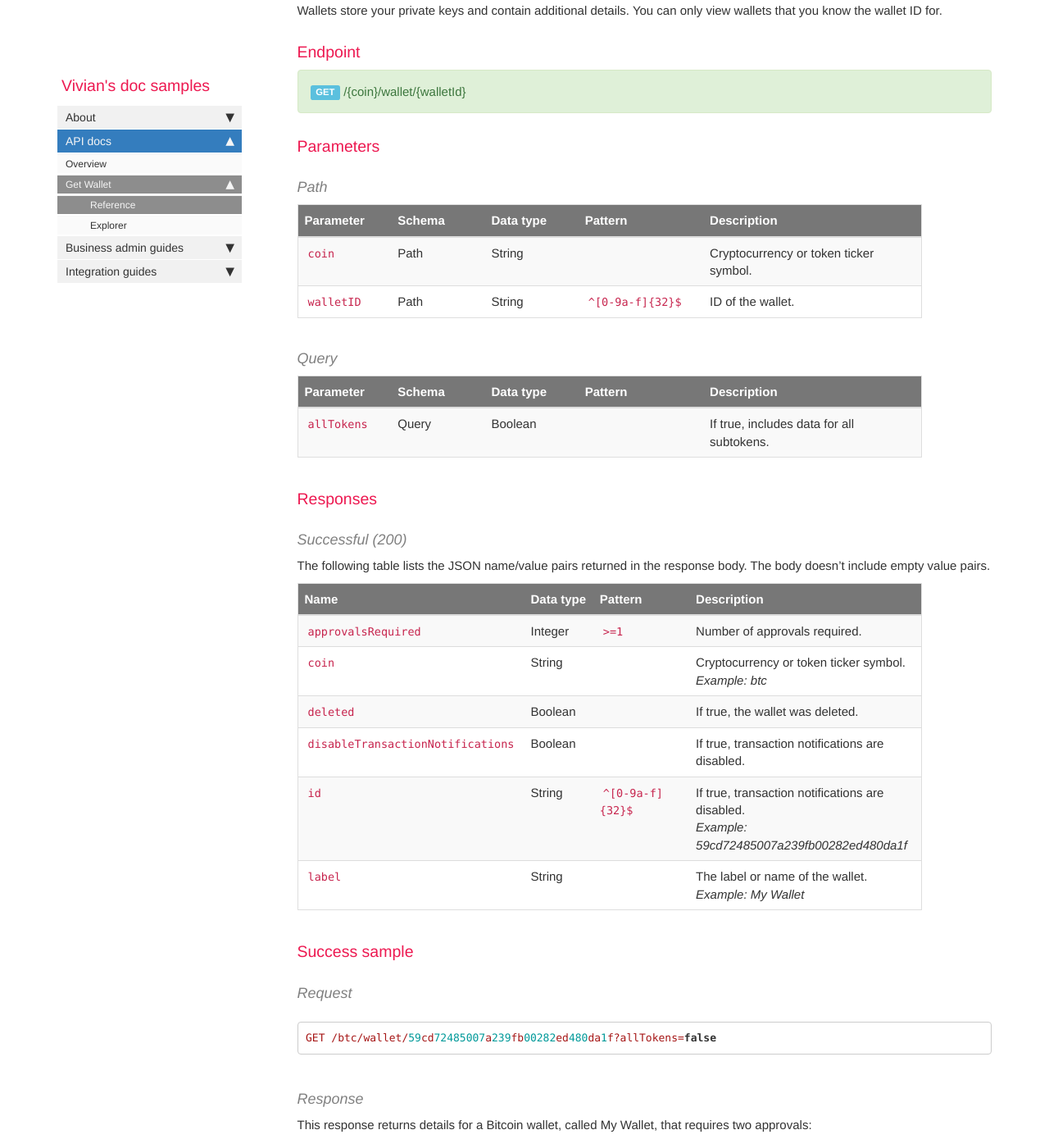
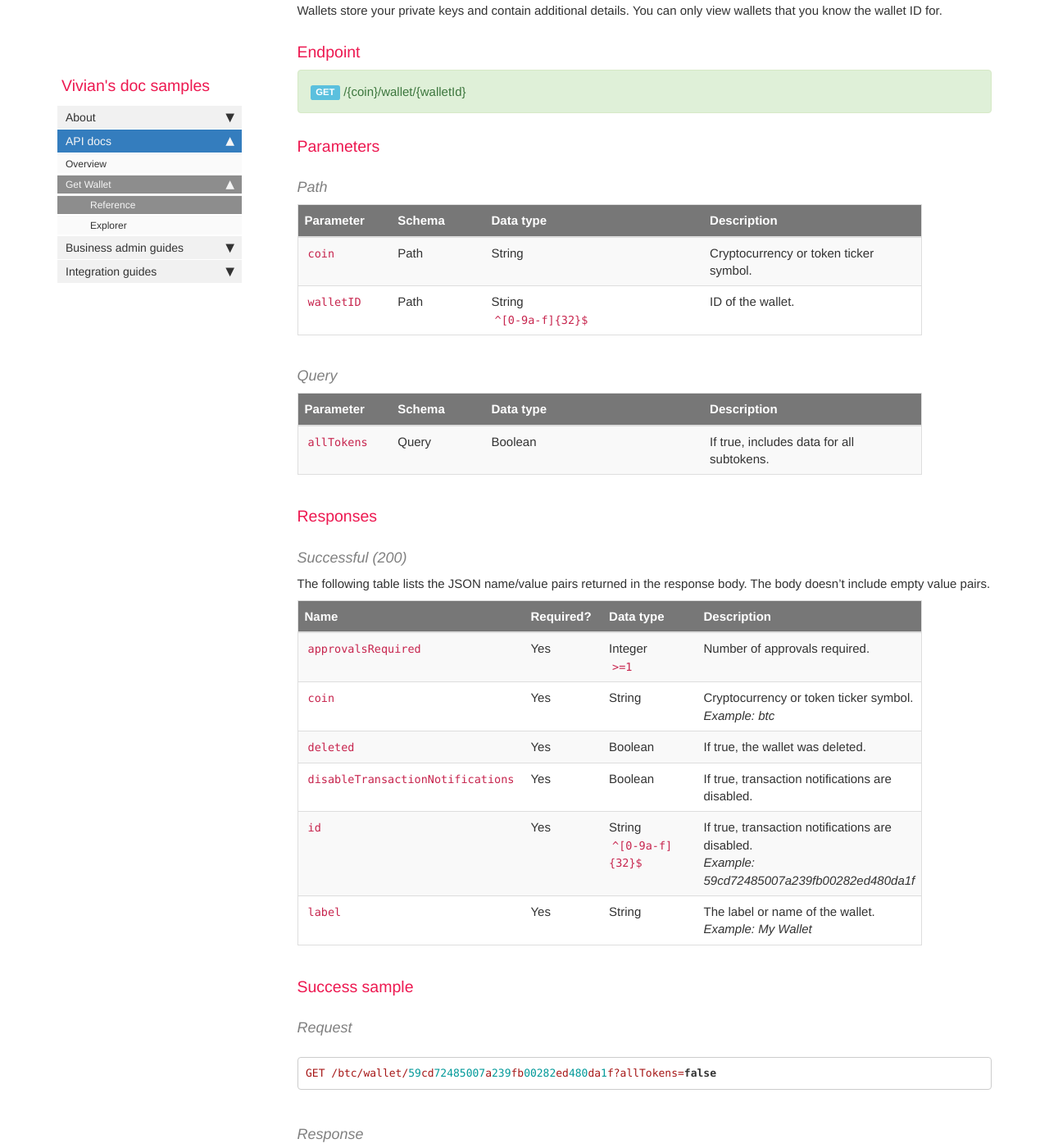
Before and after one commit to vvmc/vvmc.github.io, a Jekyll site: the page built from pages/docs/api/reference.md, in a window 1280 px wide and 1400 px high, scrolled down 518 px. Shown: the whole window at 82% size. Built offline with Jekyll 4.4.1, drawn with Linux system fonts in a browser that asks for light colours; comment, search, counter and statistics services are not loaded.

Commit message:
Reformatted tables.

```diff
--- a/pages/docs/api/reference.md
+++ b/pages/docs/api/reference.md
@@ -22,8 +22,7 @@ Wallets store your private keys and contain additional details. You can only vie
 <colgroup>
 <col width="15%" />
 <col width="15%" />
-<col width="15%" />
-<col width="20%" />
+<col width="35%" />
 <col width="70%" />
 </colgroup>
 <thead>
@@ -31,7 +30,6 @@ Wallets store your private keys and contain additional details. You can only vie
 <th>Parameter</th>
 <th>Schema</th>
 <th>Data type</th>
-<th>Pattern</th>
 <th>Description</th>
 </tr>
 </thead>
@@ -40,14 +38,12 @@ Wallets store your private keys and contain additional details. You can only vie
 <td><code>coin</code></td>
 <td>Path</td>
 <td>String</td>
-<td></td>
 <td>Cryptocurrency or token ticker symbol.</td>
 </tr>
 <tr>
 <td><code>walletID</code></td>
 <td>Path</td>
-<td>String</td>
-<td><code>^[0-9a-f]{32}$</code></td>
+<td>String<br><code>^[0-9a-f]{32}$</code></td>
 <td>ID of the wallet.</td>
 </tr>
 </tbody>
@@ -59,8 +55,7 @@ Wallets store your private keys and contain additional details. You can only vie
 <colgroup>
 <col width="15%" />
 <col width="15%" />
-<col width="15%" />
-<col width="20%" />
+<col width="35%" />
 <col width="70%" />
 </colgroup>
 <thead>
@@ -68,7 +63,6 @@ Wallets store your private keys and contain additional details. You can only vie
 <th>Parameter</th>
 <th>Schema</th>
 <th>Data type</th>
-<th>Pattern</th>
 <th>Description</th>
 </tr>
 </thead>
@@ -77,7 +71,6 @@ Wallets store your private keys and contain additional details. You can only vie
 <td><code>allTokens</code></td>
 <td>Query</td>
 <td>Boolean</td>
-<td></td>
 <td>If true, includes data for all subtokens.</td>
 </tr>
 </tbody>
@@ -92,52 +85,52 @@ The following table lists the JSON name/value pairs returned in the response bod
 <colgroup>
 <col width="15%" />
 <col width="15%" />
-<col width="30%" />
+<col width="35%" />
 <col width="70%" />
 </colgroup>
 <thead>
 <tr class="header">
 <th>Name</th>
+<th>Required?</th>
 <th>Data type</th>
-<th>Pattern</th>
 <th>Description</th>
 </tr>
 </thead>
 <tbody>
 <tr>
 <td><code>approvalsRequired</code></td>
-<td>Integer</td>
-<td><code>>=1</code></td>
+<td>Yes</td>
+<td>Integer<br><code>>=1</code></td>
 <td>Number of approvals required.</td>
 </tr>
 <tr>
 <td><code>coin</code></td>
+<td>Yes</td>
 <td>String</td>
-<td></td>
 <td>Cryptocurrency or token ticker symbol.<br><i>Example: btc</i></td>
 </tr>
 <tr>
 <td><code>deleted</code></td>
+<td>Yes</td>
 <td>Boolean</td>
-<td></td>
 <td>If true, the wallet was deleted.</td>
 </tr>
 <tr>
 <td><code>disableTransactionNotifications</code></td>
+<td>Yes</td>
 <td>Boolean</td>
-<td></td>
 <td>If true, transaction notifications are disabled.</td>
 </tr>
 <tr>
 <td><code>id</code></td>
-<td>String</td>
-<td><code>^[0-9a-f]{32}$</code></td>
+<td>Yes</td>
+<td>String<br><code>^[0-9a-f]{32}$</code></td>
 <td>If true, transaction notifications are disabled.<br><i>Example: 59cd72485007a239fb00282ed480da1f</i></td>
 </tr>
 <tr>
 <td><code>label</code></td>
+<td>Yes</td>
 <td>String</td>
-<td></td>
 <td>The label or name of the wallet.<br><i>Example: My Wallet</i></td>
 </tr>
 </tbody>
```
